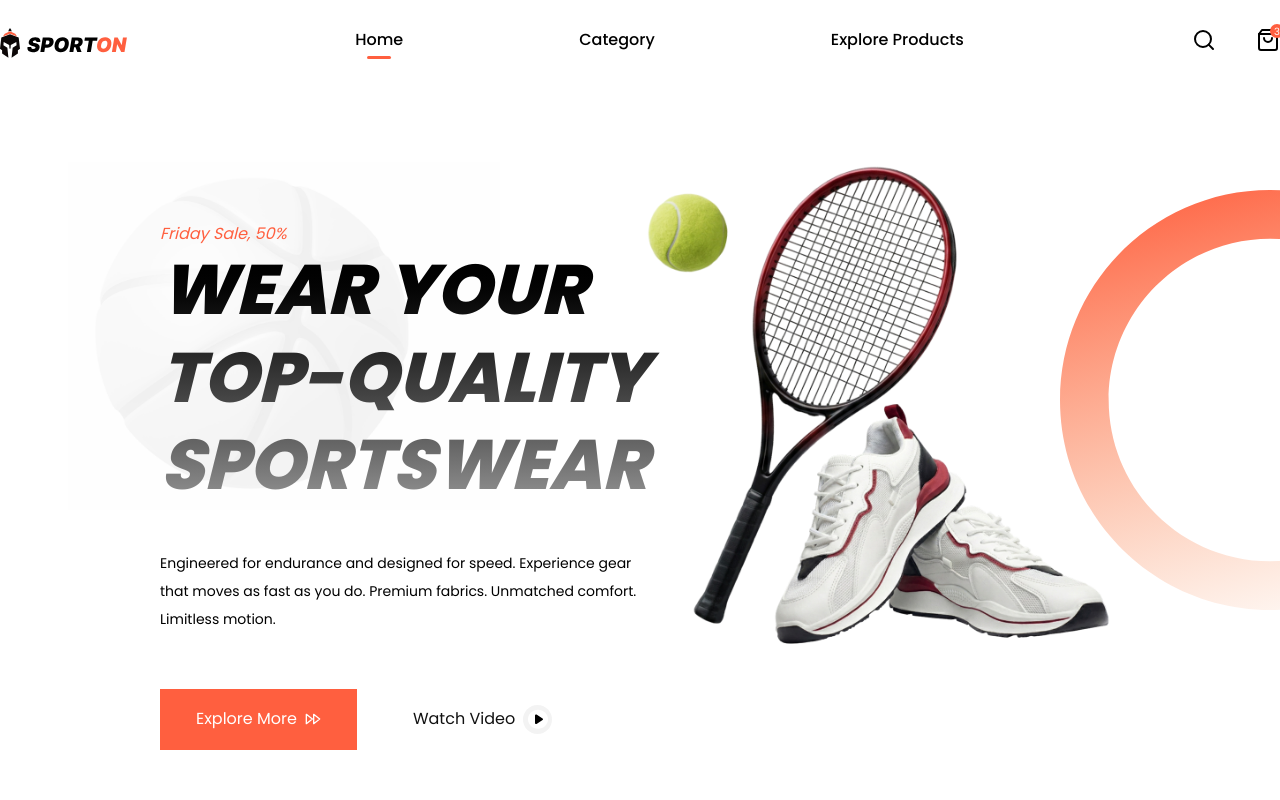
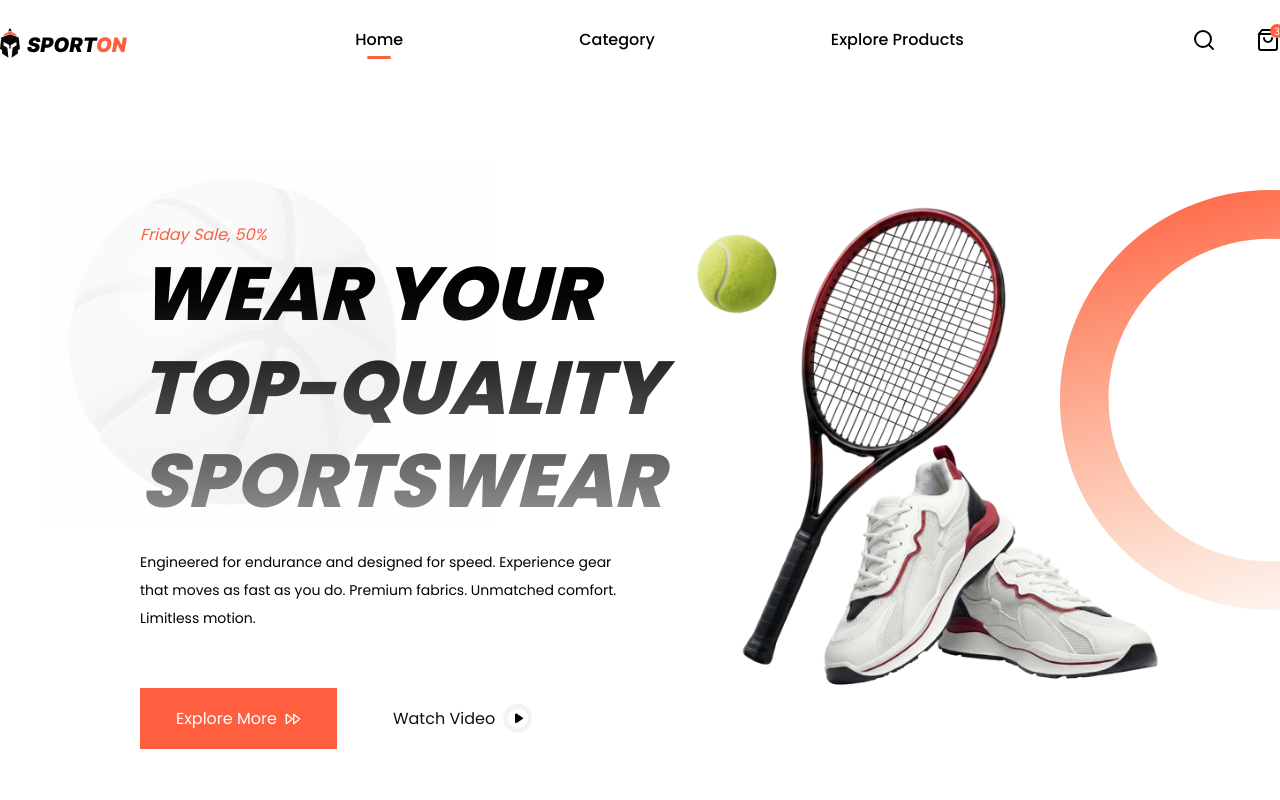
Before and after one commit to star-syndrome/SportOnWebsite, a Next.js app: page / in a window 1280 px wide. Shown: the top 800 px of the page. Built offline with nearby package versions, Linux system fonts and the light colour scheme.

Commit message:
Edit img-hero

```diff
--- a/app/(landing)/components/home/hero.tsx
+++ b/app/(landing)/components/home/hero.tsx
@@ -10,16 +10,16 @@ const HeroSection = () => {
 				<Image
 					src="/images/img-basketball.png"
 					alt="basketball"
-					width={432}
+					width={452}
 					height={423}
-					className="grayscale absolute left-17 -top-15"
+					className="grayscale absolute left-10 -top-15"
 				/>
-				<div className="relative ml-40 w-full">
+				<div className="relative ml-35 w-full">
 					<div className="text-primary italic">Friday Sale, 50%</div>
-					<h1 className="font-extrabold text-[70px] italic bg-linear-to-b leading-tight from-black to-[#979797] bg-clip-text text-transparent">
+					<h1 className="font-extrabold text-[75px] italic bg-linear-to-b leading-tight from-black to-[#979797] bg-clip-text text-transparent">
 						WEAR YOUR <br /> TOP-QUALITY <br /> SPORTSWEAR
 					</h1>
-					<p className="w-120 text-sm mt-10 leading-loose">
+					<p className="w-120 text-sm mt-5 leading-loose">
 						Engineered for endurance and designed for speed. Experience gear
 						that moves as fast as you do. Premium fabrics. Unmatched comfort.
 						Limitless motion.
@@ -44,7 +44,7 @@ const HeroSection = () => {
 					alt="image sporton hero"
 					width={550}
 					height={750}
-					className="absolute -right-3/4 top-1/3 -translate-y-1/2"
+					className="absolute -right-130 top-54 -translate-y-1/2"
 				/>
 			</div>
 			<Image
```
